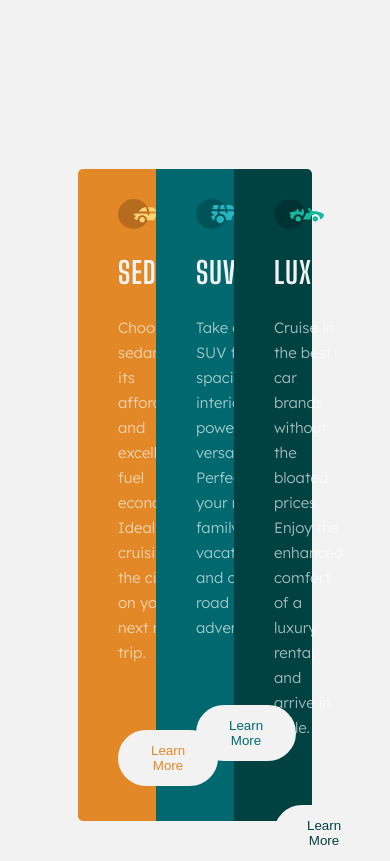
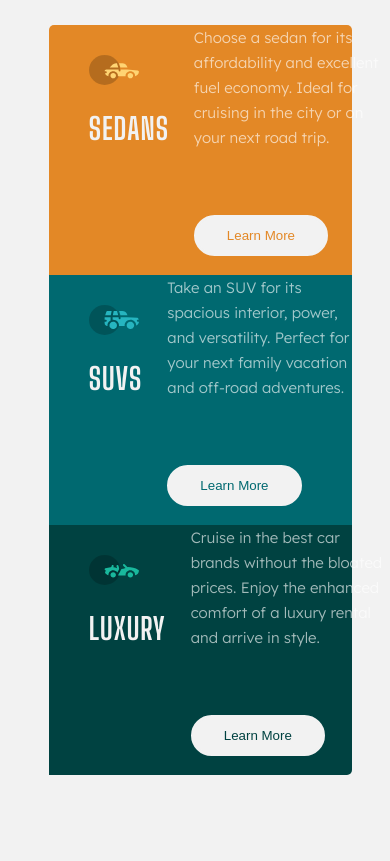
Before and after one commit to EyadMohamed0/3-Column-Card, a plain HTML site: page index.html in a window 390 px wide. Drawn offline with Linux system fonts and the light colour scheme.

Commit message:
Finished Challenge

```diff
--- a/style.css
+++ b/style.css
@@ -124,3 +124,38 @@ body {
     color: var(--main-color);
 }
 /* End Card */
+/* Start Responsive */
+@media (min-width: 375px) and (max-width: 600px) {
+    .container {
+        height: 200px
+    }
+    .card-container {
+        display: grid;
+        grid-template-rows: repeat(3, 1fr);
+        grid-template-columns: 1fr;
+        height: 75%;
+        width: 75%;
+    }
+    .card {
+        grid-column: 1 / span 1;
+        grid-row: 1 / span 1;
+        width: 90%;
+        height: 250px;
+        border-top-left-radius: 5px;
+        border-top-right-radius: 5px;
+        border-bottom-left-radius: 0 !important;
+    }
+    .card:nth-child(2) {
+        grid-row: 2 / 3;
+        border-top-left-radius: 0;
+        border-top-right-radius: 0;
+    }
+    .card:nth-child(3) {
+        grid-row: 3 / 4;
+        border-top-left-radius: 0;
+        border-top-right-radius: 0 !important;
+        border-bottom-left-radius: 5px;
+        border-bottom-right-radius: 5px !important;
+    }
+}
+/* End Responsive */
```
